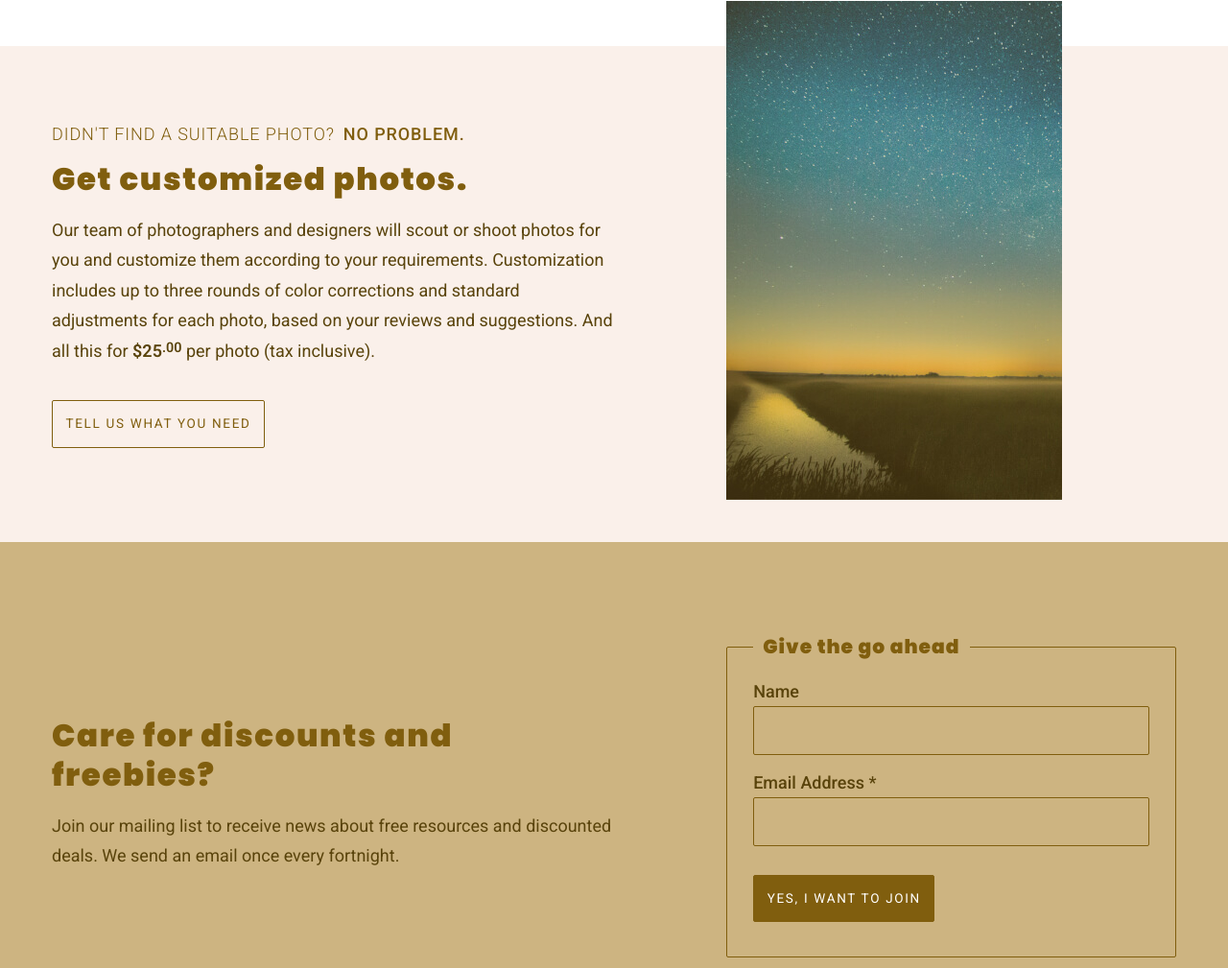
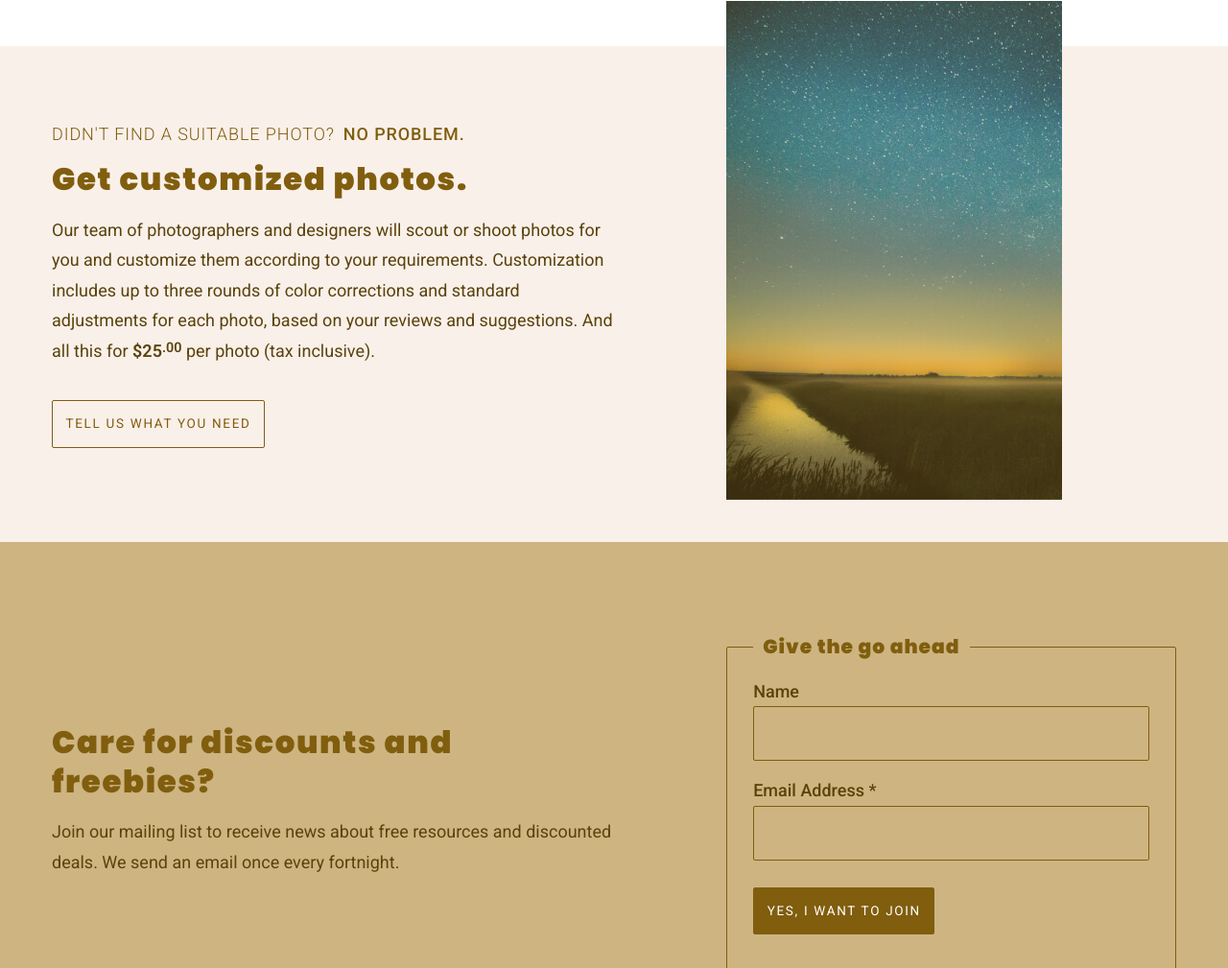
Before and after one commit to shambhavithakur/designpicks, a plain HTML site: page index.html in a window 1280 px wide. Shown: the part 1791-2800 px from the top of the page at 96% size. Drawn offline with Linux system fonts and the light colour scheme.

Commit message:
Align logo icon and text and apply font style to form input

```diff
--- a/style.css
+++ b/style.css
@@ -119,6 +119,8 @@ h3 {
   width: 36px;
   height: 31px;
   position: absolute;
+  top: 50%;
+  transform: translateY(-50%);
   left: 0;
   background: url(images/logo-small.png) center center/contain no-repeat;
   content: "";
@@ -712,6 +714,14 @@ input[type="text"] {
   padding: 1.25em 1em;
   margin-bottom: 1em;
   background: transparent;
+  color: inherit;
+  font-family: inherit;
+}
+@media (min-width: 48em) {
+  input[type="email"],
+  input[type="text"] {
+    font-size: 0.825rem;
+  }
 }
 input[type="email"]:focus,
 input[type="text"]:focus {
@@ -724,6 +734,11 @@ input[type="text"]:focus {
   border: 1px solid #805e0e;
   background-color: #805e0e;
   color: #fff;
+}
+@media (min-width: 48em) {
+  .button--form {
+    margin-top: 1em;
+  }
 }
 .button--form:focus,
 .button--form:hover,
```
